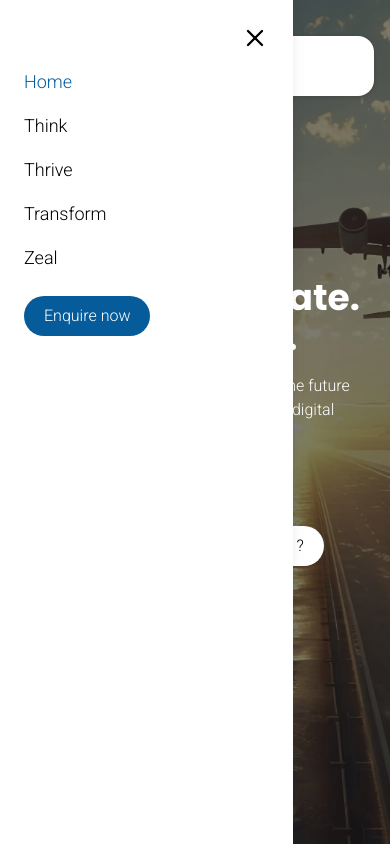
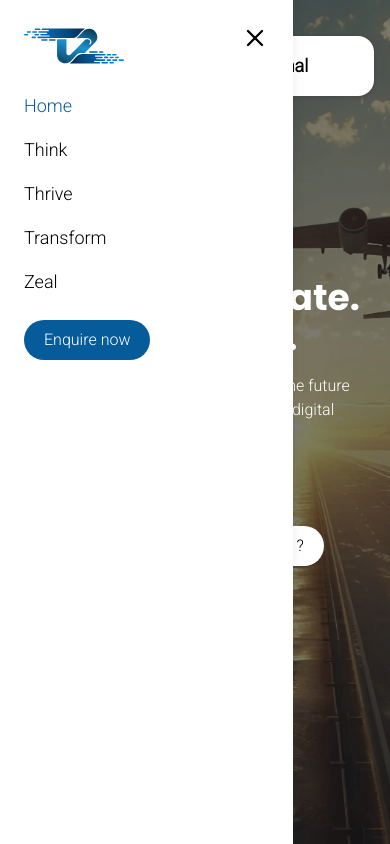
Before and after one commit to ThamZeal/Thamzeal-website, a Next.js app: page / in a window 390 px wide. Both pictures are taken after a click on the button 46 px from the left and 66 px from the top of the page. Shown: the top 844 px of the page. Built offline with nearby package versions, Linux system fonts and the light colour scheme.

Commit message:
made some changes

```diff
--- a/src/app/(landing)/page.jsx
+++ b/src/app/(landing)/page.jsx
@@ -300,18 +300,18 @@ function page() {
 
             {/* testimonials */}
 
-            <section className="w-full bg-black py-16">
-                <div className="max-w-[1400px] mx-auto px-4 sm:px-6 md:px-8 lg:px-12 flex flex-col md:flex-row justify-center items-start md:items-center gap-8">
+            {/* <section className="w-full bg-black py-16"> */}
+                {/* <div className="max-w-[1400px] mx-auto px-4 sm:px-6 md:px-8 lg:px-12 flex flex-col md:flex-row justify-center items-start md:items-center gap-8"> */}
                     {/* Heading */}
-                    <motion.h1 initial={{ opacity: 0, y: 20 }}
+                    {/* <motion.h1 initial={{ opacity: 0, y: 20 }}
                         whileInView={{ opacity: 1, y: 0 }}
                         transition={{ delay: 0.2 }}
                         viewport={{ once: true }} className="text-white text-4xl md:text-5xl font-bold">
                         See what our customers have to say.
-                    </motion.h1>
+                    </motion.h1> */}
 
                     {/* Review Card */}
-                    <div className="relative w-full max-w-lg">
+                    {/* <div className="relative w-full max-w-lg">
                         <AnimatePresence mode="wait">
                             <motion.div
                                 key={reviews[index].id}
@@ -336,7 +336,7 @@ function page() {
                         </AnimatePresence>
                     </div>
                 </div>
-            </section>
+            </section> */}
 
             {/* partnerships */}
 
--- a/src/app/components/navbar.jsx
+++ b/src/app/components/navbar.jsx
@@ -25,8 +25,8 @@ export default function Navbar() {
                         alt="ThamZeal Logo"
                         className="h-5 md:h-10 w-auto"
                     />
-                    <span className="text-lg hidden md:block">
-                        ThamZeal <br /> International
+                    <span className="text-lg">
+                        ThamZeal <br className='hidden md:block' /> International
                     </span>
                 </Link>
 
@@ -76,10 +76,20 @@ export default function Navbar() {
                         exit={{ x: "-100%" }}
                         transition={{ duration: 0.3, ease: "easeInOut" }}
                         className="md:hidden text-black fixed top-0 left-0 w-3/4 h-full bg-white z-50 p-6 flex flex-col items-start space-y-6 shadow-lg"
-                    >
-                        <button className="self-end mb-4" onClick={() => setIsOpen(false)}>
-                            <X size={28} />
-                        </button>
+                    ><div className='flex justify-between w-full'>
+                            <Image
+                                src="/logo.svg"
+                                width={100}
+                                height={0}
+                                alt="ThamZeal Logo"
+                                className=""
+                            />
+                            <button className="self-end mb-4" onClick={() => setIsOpen(false)}>
+                                <X size={28} />
+                            </button>
+                    </div>
+
+
                         <ul className="flex flex-col space-y-4 w-full">
                             {nav_links.map((item) => {
                                 const href = item === 'home' ? '/' : `/${item}`;
--- a/src/app/layout.jsx
+++ b/src/app/layout.jsx
@@ -18,14 +18,14 @@ const roboto = Roboto({
 });
 
 export const metadata = {
-  title: "ThamZeal International | Business Growth & Strategy Consulting",
+  title: "ThamZeal International",
   description: "ThamZeal International offers expert business consulting services to drive growth, transformation, and success. Partner with us for innovative strategies.",
   keywords: "ThamZeal, Business Consulting, Growth Strategy, Business Transformation, International Consulting, Business Success, Innovation, Strategy Consulting",
   authors: [{ name: "ThamZeal" }],
   creator: "ThamZeal",
   publisher: "ThamZeal",
   openGraph: {
-    title: "ThamZeal International | Business Growth & Strategy Consulting",
+    title: "ThamZeal International",
     description: "ThamZeal International offers expert business consulting services to drive growth, transformation, and success. Partner with us for innovative strategies.",
     url: "https://www.thamzeal.com",
     images: [
--- a/src/app/zeal/page.jsx
+++ b/src/app/zeal/page.jsx
@@ -306,10 +306,10 @@ function SuperVision() {
                 </div>
             </section>
             {/* Meet Our Team */}
-            <section className="w-full bg-white py-16">
-                <div className="max-w-[1400px] mx-auto px-4 sm:px-6 md:px-8 lg:px-12">
+            {/* <section className="w-full bg-white py-16">
+                <div className="max-w-[1400px] mx-auto px-4 sm:px-6 md:px-8 lg:px-12"> */}
                     {/* Section Heading */}
-                    <div className="text-gray-900 text-left mb-10">
+                    {/* <div className="text-gray-900 text-left mb-10">
                         <motion.h1
                             initial={{ opacity: 0, y: 20 }}
                             whileInView={{ opacity: 1, y: 0 }}
@@ -327,9 +327,9 @@ function SuperVision() {
                         >
                             We are engineers, designers, researchers, operators, and creators—but more than that, we are builders of better.  From our founder’s first challenge to our global ecosystem today, every team member carries one shared principle: the future is something we make, not something we wait for.
                         </motion.p>
-                    </div>
+                    </div> */}
                     {/* Team Grid */}
-                    <div className="grid grid-cols-1 sm:grid-cols-2 md:grid-cols-3 gap-8">
+                    {/* <div className="grid grid-cols-1 sm:grid-cols-2 md:grid-cols-3 gap-8">
                         {teamMembers.map((member, idx) => (
                             <motion.div
                                 key={idx}
@@ -350,9 +350,9 @@ function SuperVision() {
                                 <p className="text-gray-600">{member.role}</p>
                             </motion.div>
                         ))}
-                    </div>
-                </div>
-            </section>
+                    </div> */}
+                {/* </div>
+            </section> */}
 
             {/* Call to Action */}
             <section className="w-full bg-gradient-to-r from-[#4047A7] to-[#4EAADA] py-16">
```
